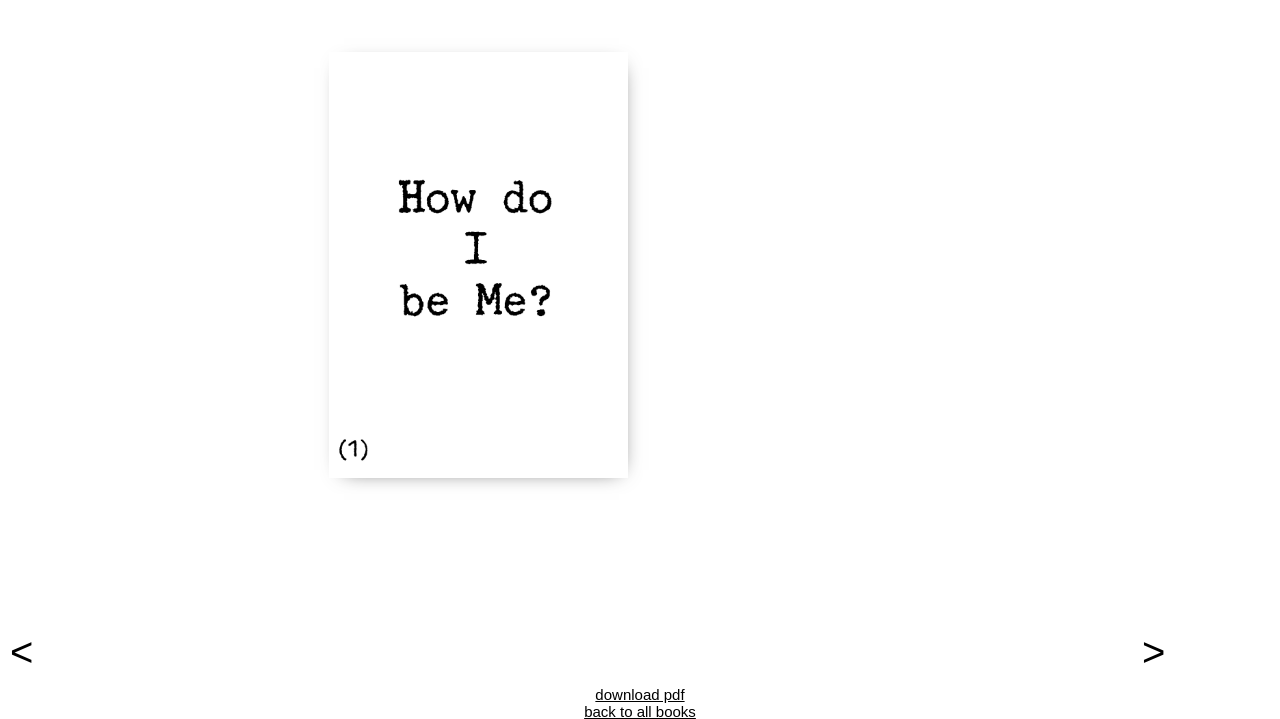
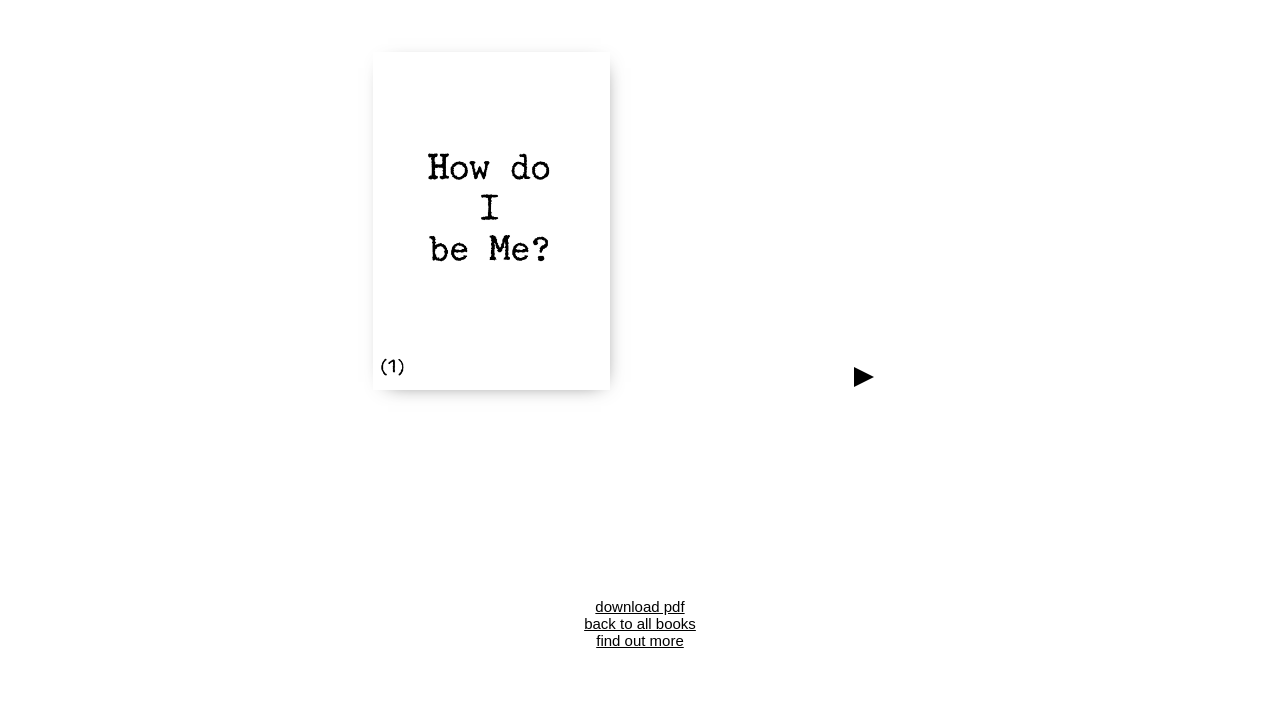
Before and after one commit to dblackwellweb/freely.org.uk, a PHP site: page /book.php?book=BEME in a window 1280 px wide. Shown: the top 719 px of the page. Run offline with PHP 8.4, Linux system fonts and the light colour scheme.

Commit message:
better arrows. second page skip bug fixed

```diff
--- a/book.php
+++ b/book.php
@@ -30,18 +30,17 @@
 	 <?php include 'scripts.php'; ?>
 </head>
 <body>
-	<div class='flipbutton left' onclick="previouspage('<?php echo $_GET['book']; ?>')"><</div>
-	<div class='flipbutton right'  onclick="nextpage('<?php echo $_GET['book']; ?>')">></div>
 
 <div class="flipbookcontainer">
+	<div class='flipbutton left arrowleftsymbol' onclick="previouspage('<?php echo $_GET['book']; ?>')"></div>
 	<div class="flipbook leftpage" onclick="previouspage('<?php echo $_GET['book']; ?>')">
 		<img id='leftpageimage' src="./books/<?php echo $_GET['book'] ?>/1.jpg">
 	</div>
 	<div class="flipbook rightpage" onclick="nextpage('<?php echo $_GET['book']; ?>')">
 		<img id='rightpageimage' src="./books/<?php echo $_GET['book'] ?>/2.jpg">
+	</div>
+	<div class='flipbutton right arrowrightsymbol'  onclick="nextpage('<?php echo $_GET['book']; ?>')"></div>
 
-
-	</div>
 </div>
 
 <div id='footerlinks'>
@@ -66,7 +65,7 @@
 ?>;
 
 
-
+setpagenumber("<?php echo $_GET['book'] ?>",1)
 
 
 </script>
--- a/scripts.js
+++ b/scripts.js
@@ -73,14 +73,25 @@
 }
 
 
-
+function isdoublepage(){
+  return($("body").innerWidth()>400);
+}
 function nextpage(book){
+  if(isdoublepage() && pagenumber!=1){
   pagenumber+=2;
+  }else{
+    pagenumber+=1;
+  }
   pagenumber=setpagenumber(book,pagenumber);
 }
+
 function previouspage(book){
-pagenumber-=2;
-pagenumber=setpagenumber(book,pagenumber);
+if(isdoublepage()){
+  pagenumber-=2;
+  }else{
+    pagenumber-=1;
+  }
+  pagenumber=setpagenumber(book,pagenumber);
 }
 
 function setpagenumber(book,pagenumber){
@@ -96,8 +107,10 @@
     pagenumber=howmanypages-1;
   } else{
      $('#leftpageimage').attr('src',"./books/"+book+"/"+pagenumber+".jpg");
-     $('#rightpageimage').attr('src',"./books/"+book+"/"+(pagenumber+1)+".jpg");
-     $('.rightpage').css('visibility',"visible");
+     if(isdoublepage() ){
+        $('#rightpageimage').attr('src',"./books/"+book+"/"+(pagenumber+1)+".jpg");
+        $('.rightpage').css('visibility',"visible")
+     };
   }
 
 if(pagenumber>=howmanypages-1){
--- a/style.css
+++ b/style.css
@@ -119,17 +119,21 @@
   width: 60%;
   margin: 20%;
   margin-top:5%;
+  vertical-align: top;
 }
 .flipbook{
 position: relative;
 display: inline-block;
-width: 48%;
+width: 38%;
+height: 100%;
 -webkit-box-shadow: 3px 4px 20px -12px rgba(0,0,0,0.75);
 -moz-box-shadow: 3px 4px 20px -12px rgba(0,0,0,0.75);
 box-shadow: 3px 4px 20px -12px rgba(0,0,0,0.75);
 border-style: none;
 opacity: 1;
 cursor: pointer;
+  box-sizing: border-box;
+
 }
 .flipbook.rightpage{
 -webkit-box-shadow: 3px 4px 20px -12px rgba(0,0,0,0.75);
@@ -139,25 +143,22 @@
 }
 
 .flipbutton{
-  font-size: 40px;
-}
-.flipbutton.left{
-  position: fixed;
-  left: 10px;
-  top: 50%;
+    position: relative;
   z-index: 2;
   width: 10%;
   height: 100%;
+  font-size: 40px;
+  cursor: pointer;
+  display: inline-block;
+  box-sizing: border-box;
+  overflow: show;
+}
+.flipbutton.left{
+
   /*padding-top:50%;*/
 }
 .flipbutton.right{
-   position: fixed;
-  right: 10px;
-  top: 50%;
-  z-index: 2;
-  width: 10%;
-  height: 100%;
-  /*padding-top:50%;*/
+
 }
 img{
   position: relative;
@@ -167,3 +168,20 @@
 #footerlinks{
   text-align: center;
 }
+
+.arrowleftsymbol{
+  width: 0;
+  height: 0;
+  border-left: 20px solid transparent;
+  border-right: 20px solid #000000;
+  border-top: 10px solid transparent;
+  border-bottom: 10px solid transparent;
+  }
+.arrowrightsymbol{
+   width: 0;
+   height: 0;
+   border-right: 20px solid transparent;
+   border-left: 20px solid #000000;
+   border-top: 10px solid transparent;
+   border-bottom: 10px solid transparent;
+  }
```
